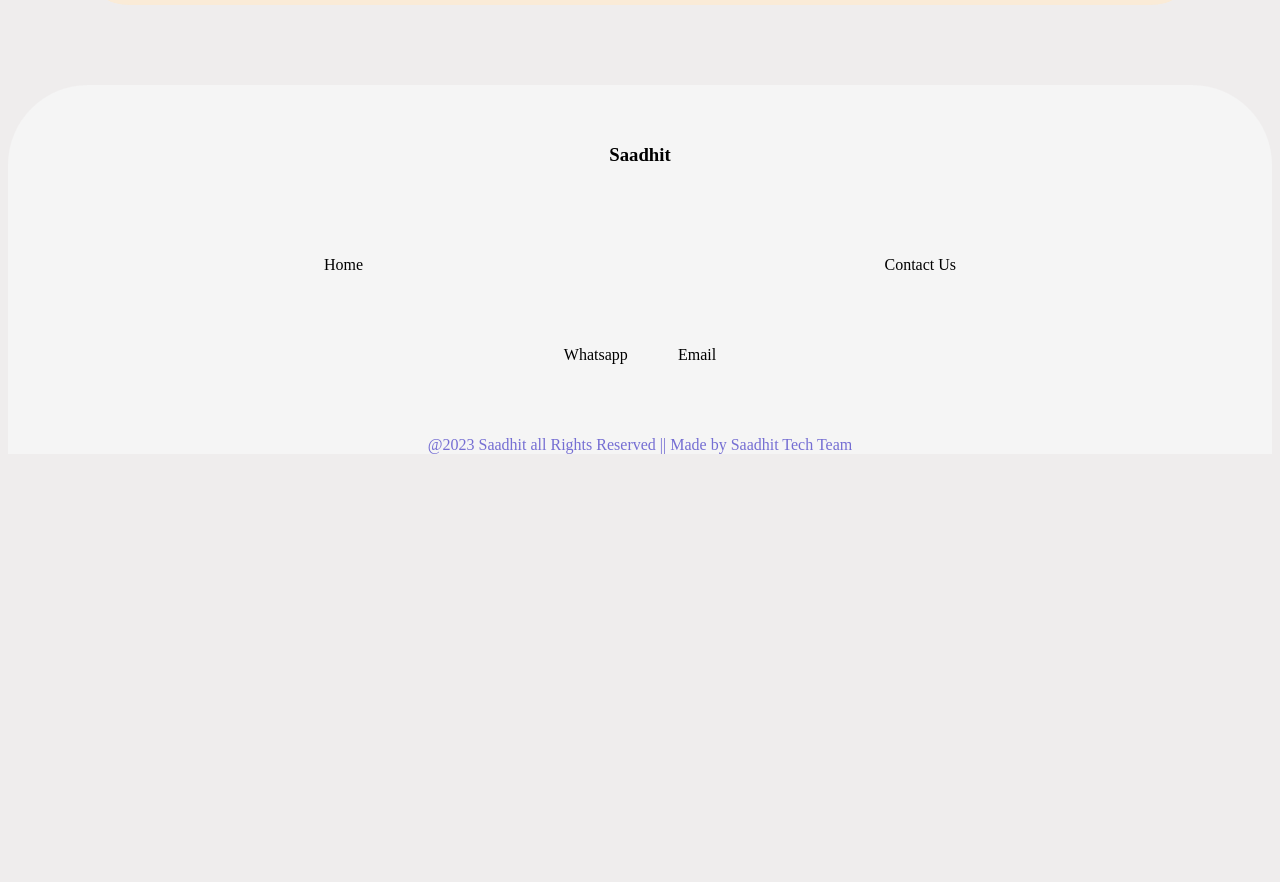
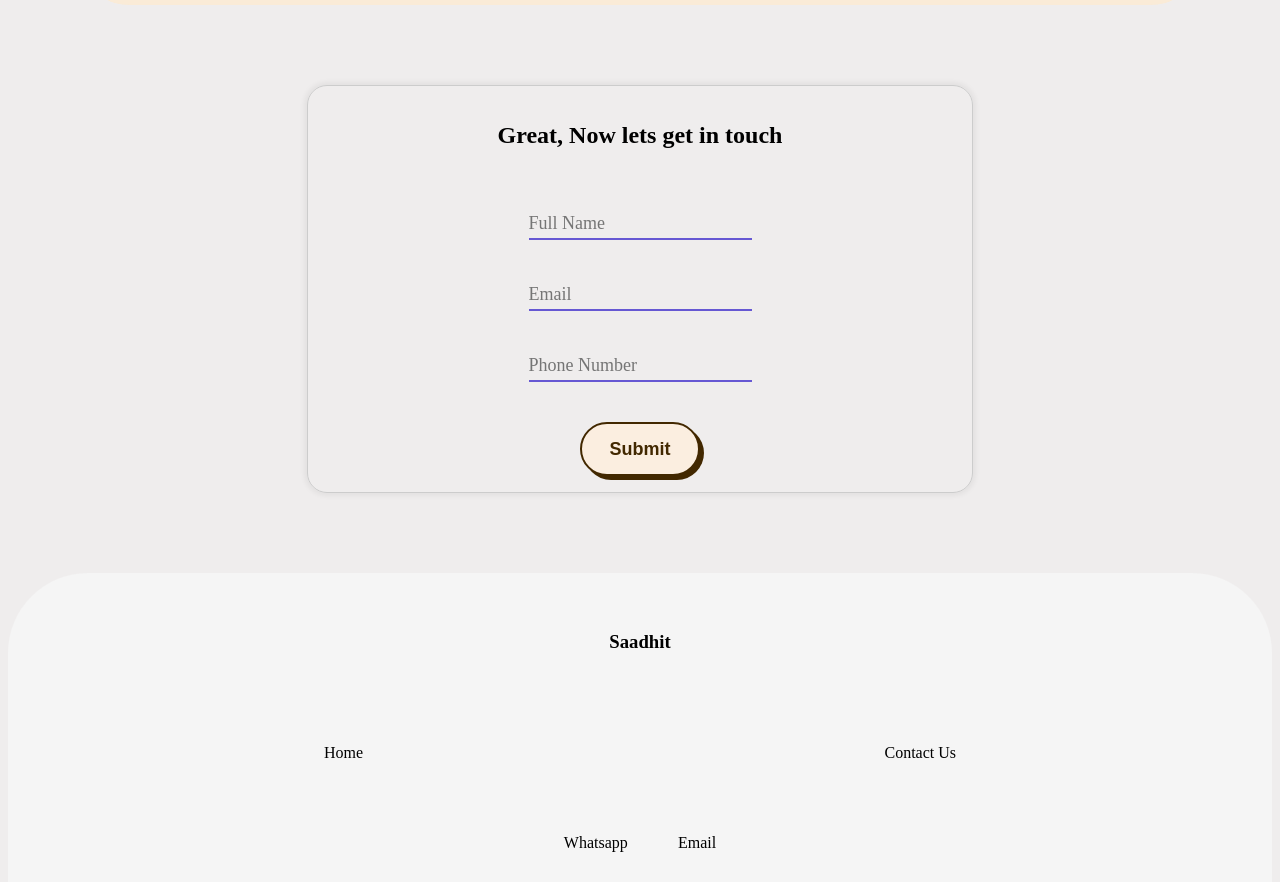
Before and after one commit to adityacodes30/saadhitwebsite, a Next.js app: page / in a window 1280 px wide. Shown: the part 6855-7737 px from the top of the page. Before the commit the page ends 7317 px from the top, so only its background shows below. Built offline with nearby package versions, Linux system fonts and the light colour scheme.

Commit message:
form added

```diff
--- a/app/page.js
+++ b/app/page.js
@@ -6,6 +6,7 @@ import Card1 from "../components/Card1";
 import Card2 from "../components/Card2";
 import Stepcard from "@/components/Stepcard";
 import Casecard from "@/components/Casecard";
+import Form from "@/components/form";
 export default function Home() {
   return (
     <div>
@@ -102,6 +103,8 @@ export default function Home() {
           text="Lorem ipsum dolor sit amet consectetur adipisicing elit. Quisquam, voluptatum. Lorem ipsum dolor sit amet consectetur adipisicing elit. Quisquam, voluptatum.Lorem ipsum dolor sit amet consectetur adipisicing elit. Quisquam, voluptatum.Lorem ipsum dolor sit amet consectetur adipisicing elit. Quisquam, voluptatum.Lorem ipsum dolor sit amet consectetur adipisicing elit. Quisquam, voluptatum.Lorem ipsum dolor sit amet consectetur adipisicing elit. Quisquam, voluptatum."
         ></Casecard>
       </section>
+
+    <Form></Form>
     </div>
   );
 }
--- a/components/Navbar.jsx
+++ b/components/Navbar.jsx
@@ -23,7 +23,7 @@ export default function Navbar() {
       </div>
       <div className={stl.smallnavlinks}>
       <span >
-          {isopen ? (
+          {!isopen ? (
             <span onClick={toggle} style={{cursor:'pointer'}} >O</span>
           ) : (
             <>
--- /dev/null
+++ b/components/form.jsx
@@ -0,0 +1,55 @@
+"use client";
+
+import { useForm } from "react-hook-form";
+import stl from "./styles/form.module.css";
+
+import bt from './styles/button.module.css'
+
+function Form() {
+  const {
+    register,
+    handleSubmit,
+    reset,
+    formState: { errors },
+  } = useForm();
+
+  const onSubmit = (data) => {
+    console.log(data);
+    reset();
+  };
+
+  return (
+    <form className={stl.form} onSubmit={handleSubmit(onSubmit)}>
+      <h2>Great, Now lets get in touch </h2>
+      <div className={stl.input}>
+        <input
+          placeholder="Full Name"
+          className={stl.inputfield}
+          {...register("name", { required: true })}
+        />
+        {errors.name && <span className={stl.req} >This field is required</span>}
+      </div>
+
+      <div className={stl.input}>
+        <input
+          placeholder="Email"
+          className={stl.inputfield}
+          {...register("email", { required: true })}
+        />
+        {errors.email && <span className={stl.req}>This field is required</span>}
+      </div>
+
+      <div className={stl.input}>
+        <input
+          placeholder="Phone Number"
+          className={stl.inputfield}
+          {...register("phone", { required: true, minLength: 10 })}
+        />
+        {errors.phone && <span className={stl.req}>This field is required</span>}
+      </div>
+      <input className={bt.btn} type="submit" />
+    </form>
+  );
+}
+
+export default Form;
--- a/components/styles/button.module.css
+++ b/components/styles/button.module.css
@@ -20,7 +20,6 @@
 
   .btn:hover {
     background-color: #fff;
-
   }
 
   .btn:active {
--- /dev/null
+++ b/components/styles/form.module.css
@@ -0,0 +1,63 @@
+.form
+{
+    display: flex;
+    flex-direction: column;
+    align-items: center;
+    justify-content: center;
+    gap: 5vh;
+    width: 50%;
+    margin: 0 auto;
+    padding: 1rem;
+    border: 1px solid #ccc;
+    border-radius: 20px;
+    box-shadow: 0 0 5px 3px rgba(0, 0, 0, 0.05);
+    margin-bottom: 10vh;
+}
+
+
+
+.input {
+    display: flex;
+    flex-direction: column;
+    position: relative;
+
+}
+
+
+
+.inputlabel {
+    color: #8597a3;
+
+    top: 1.5rem;
+    transition: 0.25s ease;
+}
+
+.inputfield {
+    border: 0;
+    z-index: 1;
+    background-color: transparent;
+    border-bottom: 2px solid #eee;
+    font: inherit;
+    font-size: 1.125rem;
+    padding: 0.25rem 0;
+}
+
+.inputfield:focus,
+.inputfield:valid {
+    outline: 0;
+    border-bottom-color: #6658d3;
+}
+
+.inputfield:focus+.input-label,
+.inputfield:valid+.input-label {
+    color: #6658d3;
+    transform: translateY(-1.5rem);
+}
+
+.req
+{
+    color: red;
+    font-size: .5rem;
+    font-weight: bolder;
+
+}
--- a/package.json
+++ b/package.json
@@ -9,9 +9,10 @@
     "lint": "next lint"
   },
   "dependencies": {
+    "next": "14.0.4",
     "react": "^18",
     "react-dom": "^18",
-    "next": "14.0.4"
+    "react-hook-form": "^7.49.2"
   },
   "devDependencies": {
     "eslint": "^8",
```
Also changed, not shown: 1 other file (tests, documents, lock files or other folders).
